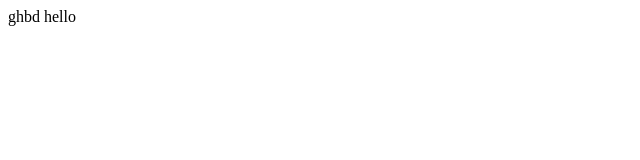
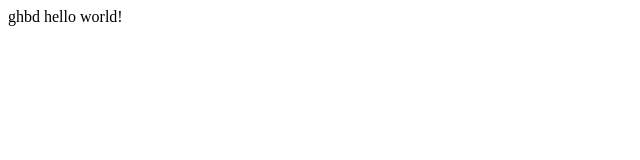
Before and after one commit to Step049/cursovaya, a plain HTML site: page index.html in a window 1280 px wide. Shown: the full height of the page, 0-640 px from the left. Drawn offline with Linux system fonts and the light colour scheme.

Commit message:
modified:   index.html

```diff
--- a/index.html
+++ b/index.html
@@ -7,6 +7,6 @@
 </head>
 <body>
     <header class="header"></header>
-ghbd hello
+ghbd hello world!
 </body>
 </html>
```
